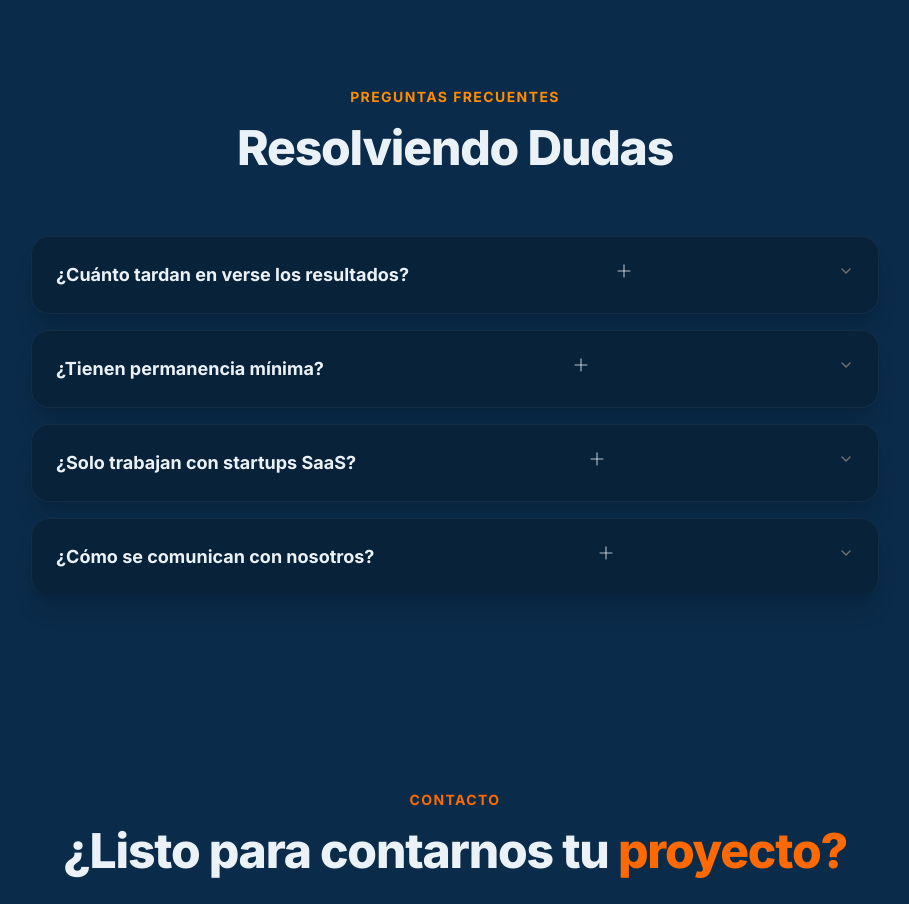
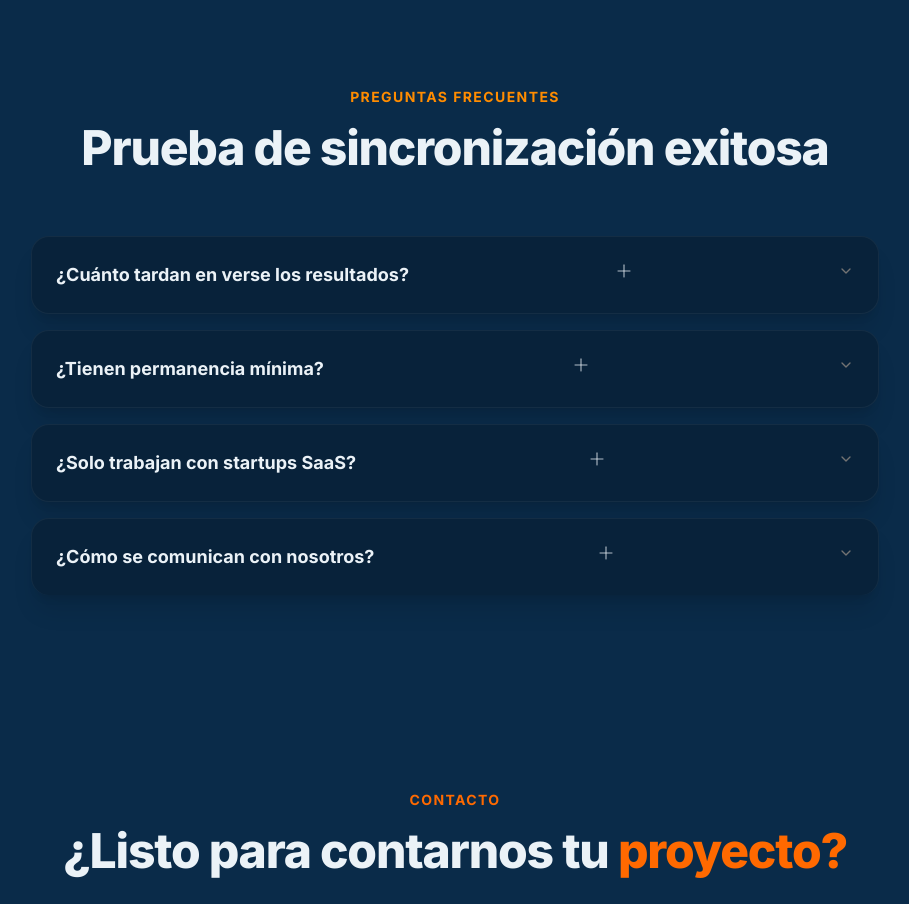
Before and after one commit to ioranadigital/iorana-next, a Next.js app: page / in a window 1280 px wide. Shown: the part 4300-5204 px from the top of the page, without its empty margins (185-1094 px from the left). Built offline with nearby package versions, Linux system fonts and the light colour scheme.

Commit message:
Update FAQSection.tsx

```diff
--- a/components/FAQSection.tsx
+++ b/components/FAQSection.tsx
@@ -32,7 +32,7 @@ const FAQSection = () => {
             Preguntas Frecuentes
           </span>
           <h2 className="text-3xl md:text-5xl font-heading font-extrabold mt-4 text-[#ebf2f7] tracking-tight">
-            Resolviendo Dudas
+           Prueba de sincronización exitosa
           </h2>
         </motion.div>
 
```
